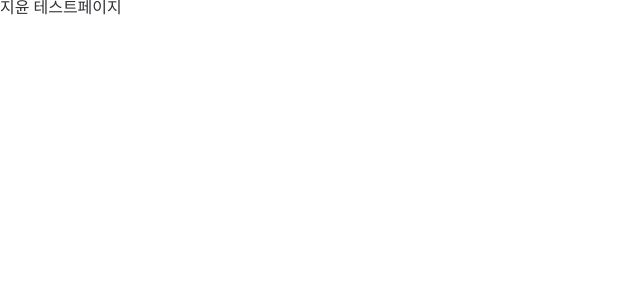
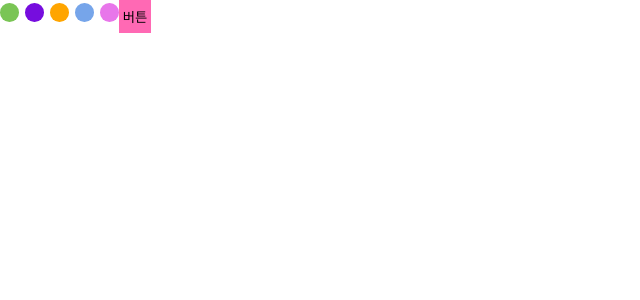
Before and after one commit to sprint-part3-team11/taskify, a Next.js app: page /jy in a window 1280 px wide. Shown: the top 300 px of the page, without its empty margins (0-640 px from the left). Built offline with nearby package versions, Linux system fonts and the light colour scheme.

Commit message:
chore: 색상 컴포넌트 import

```diff
--- a/src/pages/jy.tsx
+++ b/src/pages/jy.tsx
@@ -1,5 +1,7 @@
+import ColorSelector from '@/components/common/ColorSelector';
+
 function jy() {
-  return <div>지윤 테스트페이지</div>;
+  return <ColorSelector />;
 }
 
 export default jy;
```
